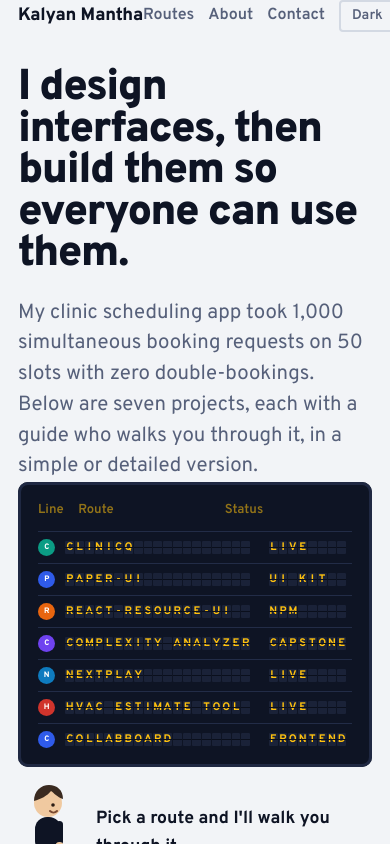
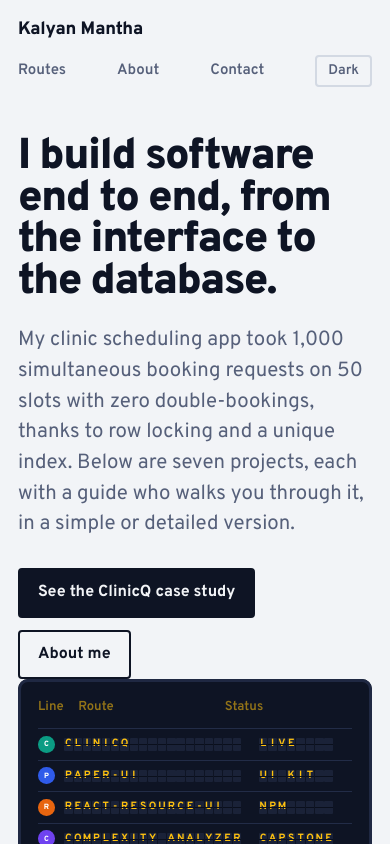
Before and after one commit to kalyanmantha-ui/portfolio, a React (Vite) app: page / in a window 390 px wide. Shown: the top 844 px of the page. Built offline with nearby package versions, Linux system fonts and the light colour scheme.

Commit message:
Fix mobile header, unify title, lead with full-stack, speed up route board

```diff
--- a/index.html
+++ b/index.html
@@ -3,7 +3,7 @@
   <head>
     <meta charset="UTF-8" />
     <meta name="viewport" content="width=device-width, initial-scale=1.0" />
-    <meta name="description" content="Kalyan Mantha, software engineer. React, TypeScript and Java. Selected projects and case studies." />
+    <meta name="description" content="Kalyan Mantha, software engineer. React, TypeScript, Java, Spring Boot and PostgreSQL, from design to deployment. Selected projects and case studies." />
     <link rel="preconnect" href="https://fonts.googleapis.com" />
     <link rel="preconnect" href="https://fonts.gstatic.com" crossorigin />
     <link href="https://fonts.googleapis.com/css2?family=Overpass:wght@300;400;600;700;800;900&display=swap" rel="stylesheet" />
--- a/src/App.tsx
+++ b/src/App.tsx
@@ -76,7 +76,7 @@ const boardRows: BoardRow[] = [
 function Home() {
   const [walking, setWalking] = useState(!prefersReduced());
   useEffect(() => {
-    const t = window.setTimeout(() => setWalking(false), 2600);
+    const t = window.setTimeout(() => setWalking(false), 1900);
     return () => window.clearTimeout(t);
   }, []);
   const extra = projects.filter((p) => !tours[p.slug]);
@@ -84,10 +84,18 @@ function Home() {
   return (
     <>
       <section className="hero wrap">
-        <h1>I design interfaces, then build them so everyone can use them.</h1>
+        <h1>I build software end to end, from the interface to the database.</h1>
         <p className="lead">
-          My clinic scheduling app took 1,000 simultaneous booking requests on 50 slots with zero double-bookings. Below are seven projects, each with a guide who walks you through it, in a simple or detailed version.
+          My clinic scheduling app took 1,000 simultaneous booking requests on 50 slots with zero double-bookings, thanks to row locking and a unique index. Below are seven projects, each with a guide who walks you through it, in a simple or detailed version.
         </p>
+        <div className="actions hero-actions">
+          <a className="btn solid" href="#/work/clinicq">
+            See the ClinicQ case study
+          </a>
+          <a className="btn" href="#/about">
+            About me
+          </a>
+        </div>
       </section>
 
       <section className="wrap board-section" aria-label="Routes">
--- a/src/Board.tsx
+++ b/src/Board.tsx
@@ -12,7 +12,7 @@ function Cell({ ch, delay, animate }: { ch: string; delay: number; animate: bool
       return;
     }
     let count = 0;
-    const total = 5 + Math.floor(Math.random() * 8);
+    const total = 4 + Math.floor(Math.random() * 4);
     let t = 0;
     const step = () => {
       count += 1;
@@ -23,7 +23,7 @@ function Cell({ ch, delay, animate }: { ch: string; delay: number; animate: bool
       }
       setShown(SET[Math.floor(Math.random() * SET.length)]);
       setN((v) => v + 1);
-      t = window.setTimeout(step, 58);
+      t = window.setTimeout(step, 45);
     };
     t = window.setTimeout(step, delay);
     return () => window.clearTimeout(t);
@@ -43,7 +43,7 @@ function Cells({ text, cols, base, animate }: { text: string; cols: number; base
   return (
     <span className="cells" aria-hidden="true">
       {padded.split("").map((c, i) => (
-        <Cell key={i} ch={c} delay={base + i * 45} animate={animate} />
+        <Cell key={i} ch={c} delay={base + i * 22} animate={animate} />
       ))}
     </span>
   );
@@ -74,8 +74,8 @@ export default function Board({
           <span className="badge" aria-hidden="true">
             {r.name[0]}
           </span>
-          <Cells text={r.name} cols={nameCols} base={500 + i * 380} animate={animate} />
-          <Cells text={r.status} cols={statusCols} base={900 + i * 380} animate={animate} />
+          <Cells text={r.name} cols={nameCols} base={150 + i * 130} animate={animate} />
+          <Cells text={r.status} cols={statusCols} base={300 + i * 130} animate={animate} />
           <svg className="chev" viewBox="0 0 12 20" width="12" height="20" aria-hidden="true">
             <path d="M2 2l8 8-8 8" fill="none" strokeWidth="3" strokeLinecap="round" strokeLinejoin="round" />
           </svg>
--- a/src/data/projects.ts
+++ b/src/data/projects.ts
@@ -286,10 +286,10 @@ export const more = [
 
 export const profile = {
   name: "Kalyan Mantha",
-  role: "Frontend engineer and UI designer",
+  role: "Software Engineer",
   location: "San Jose, CA",
   intro:
-    "I design interfaces in Figma and build them in React and TypeScript. I care about the parts people feel: clear flows, keyboard and screen reader support, and states that behave when things go wrong.",
+    "I'm a software engineer who works across the stack: I design interfaces in Figma, build them in React and TypeScript, and write the Java, Spring Boot and PostgreSQL behind them. I care about the parts people feel and the parts that must stay correct: clear flows, keyboard and screen reader support, safe concurrent writes, and states that behave when things go wrong.",
   email: "kalyanmantha1410@gmail.com",
   github: "https://github.com/kalyanmantha-ui",
   linkedin: "https://linkedin.com/in/kalyan-mantha",
--- a/src/styles.css
+++ b/src/styles.css
@@ -39,9 +39,10 @@ h2 { font-weight: 800; letter-spacing: -0.02em; line-height: 1.1; margin: 0 0 14
 
 /* ---- home ---- */
 .hero { padding-top: 64px; padding-bottom: 40px; }
+.hero-actions { margin-top: 26px; }
 .hero h1 { font-size: clamp(2.7rem, 7.4vw, 6.4rem); max-width: 13.5em; }
 .board-section { padding-bottom: 20px; }
-.board { background: #0e1424; border-radius: 10px; padding: 18px 20px 12px; box-shadow: inset 0 0 0 3px #1f2842; font-size: clamp(11px, 2.7vw, 26px); }
+.board { background: #0e1424; border-radius: 10px; padding: 18px 20px 12px; box-shadow: inset 0 0 0 3px #1f2842; font-size: clamp(8.5px, 2.7vw, 26px); }
 .board-head { display: grid; grid-template-columns: 2.2em auto auto; gap: 0 .9em; color: #ffc20e; opacity: .55; font-size: 13px; font-weight: 600; padding: 0 0 10px; }
 .board-head span:nth-child(3) { margin-left: .8em; }
 .board-row { display: flex; align-items: center; gap: .9em; padding: .5em 0; border-top: 1px solid #222c47; text-decoration: none; color: #ffc20e; }
@@ -251,7 +252,9 @@ h2 { font-weight: 800; letter-spacing: -0.02em; line-height: 1.1; margin: 0 0 14
   .rows a { grid-template-columns: 14px 1fr; gap: 6px 14px; }
   .rows .rd { grid-column: 2; }
   .skills div { grid-template-columns: 1fr; gap: 2px; }
-  nav { gap: 14px; }
+  .header { flex-wrap: wrap; gap: 10px 16px; padding-top: 16px; padding-bottom: 14px; }
+  nav { gap: 14px; width: 100%; justify-content: space-between; }
+  nav a { font-size: 15px; }
   .stage { padding: 14px 10px 8px; }
 }
 @media (prefers-reduced-motion: reduce) {
```
